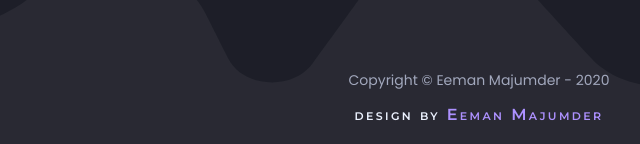
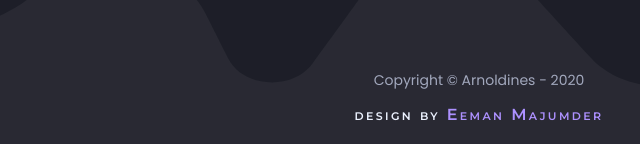
Before and after one commit to starsamongus/starsamongus.github.io, a plain HTML site: page index.html in a window 1280 px wide. Shown: the part 2208-2352 px from the top of the page, 161-801 px from the left. Drawn offline with nearby package versions, Linux system fonts and the light colour scheme.

Commit message:
Update index.html

```diff
--- a/index.html
+++ b/index.html
@@ -70,7 +70,7 @@
         <div class="bot-footer">
 
 
-            Copyright © Eeman Majumder - 2020
+            Copyright © Arnoldines - 2020
         </div><br/>
         <div class="nouridio">design by <a href="https://twitter.com/EemanMajumder"> Eeman Majumder</a></div>
     </div>
```
